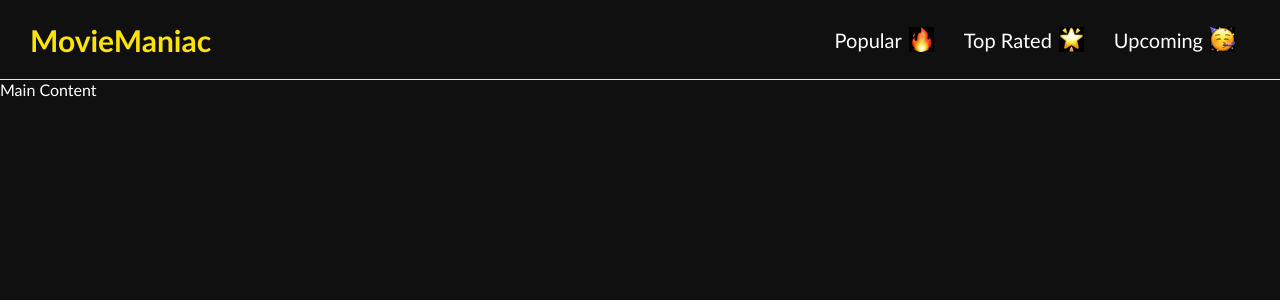
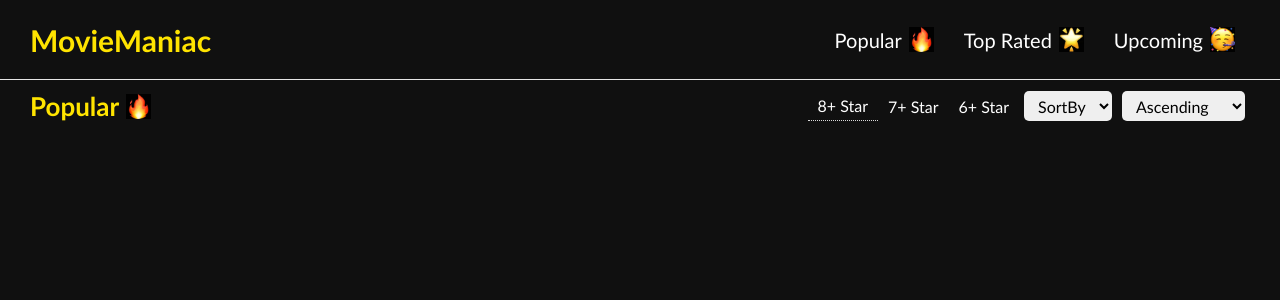
Before and after one commit to Wizzy019/NW-Movies, a React (Vite) app: page / in a window 1280 px wide. Shown: the top 300 px of the page. Built offline with nearby package versions, Linux system fonts and the light colour scheme.

Commit message:
Added and styled movie list app

```diff
--- a/src/App.jsx
+++ b/src/App.jsx
@@ -1,12 +1,15 @@
 import React from 'react'
 import './App.css';
 import Navbar from './components/Navbar/Navbar';
+import MovieList from './components/MovieList/MovieList';
+
 
 const App = () => {
   return (
     <div className='app'>
       <Navbar/>
-    <main>Main Content</main>
+
+    <MovieList/>
     </div>
   )
 }
--- /dev/null
+++ b/src/components/MovieList/MovieLIst.css
@@ -0,0 +1,34 @@
+.movie-list-header{
+    padding: 10px 30px;
+
+    justify-content: space-between;
+    margin-bottom: 5px;
+}
+.movie-list-heading{
+
+    font-size: 26px;
+    color: #ffe400;
+}
+.movie-filter{
+    list-style: none;
+    font-size: 16px;
+}
+.movie-filter-item{
+    padding: 5px 10px;
+    cursor: pointer;
+}
+.movie-filter-item.active{
+    border-bottom: 1px dotted #dadada;
+    font-weight: 500;
+}
+.movie-sorting{
+    border: none;
+    outline: none;
+    border-radius: 5px;
+    font-size: 16px;
+    font-weight: 500;
+    font-family: inherit;
+    height: 30px;
+    margin: 0 5px;
+    padding: 0 10px;
+}
--- /dev/null
+++ b/src/components/MovieList/MovieList.jsx
@@ -0,0 +1,34 @@
+import React from 'react'
+
+import './MovieLIst.css'
+import Fire from '../../assets/fire.jpg'
+
+const MovieList = () => {
+  return (
+    <section className='movie-list'>
+        <header className="align-center movie-list-header">
+            <h2 className='align-center movie-list-heading'>Popular <img src={Fire} alt="fire-emoji" className='navbar-emoji' /></h2>
+
+            <div className='align-center movie-list-fs'>
+                <ul className="align-center movie-filter">
+                    <li className="movie-filter-item active">8+ Star</li>
+                    <li className="movie-filter-item">7+ Star</li>
+                    <li className="movie-filter-item">6+ Star</li>
+                </ul>
+
+                <select name="" id="" className="movie-sorting">
+                    <option value="">SortBy</option>
+                    <option value="">Date</option>
+                    <option value="">Rating</option>
+                </select>
+                  <select name="" id="" className="movie-sorting">
+                    <option value="">Ascending</option>
+                    <option value="">Descending</option>
+                </select>
+            </div>
+        </header>
+    </section>
+  )
+}
+
+export default MovieList
--- a/src/index.css
+++ b/src/index.css
@@ -8,3 +8,8 @@
   color: #fff;
   font-family: 'Gill Sans', 'Gill Sans MT', Calibri, 'Trebuchet MS', sans-serif;
 }
+
+.align-center{
+  display: flex;
+  align-items: center;
+}
```
